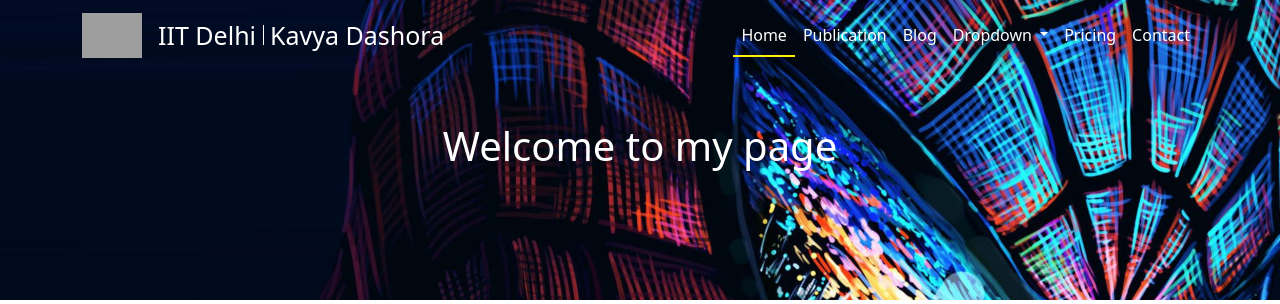
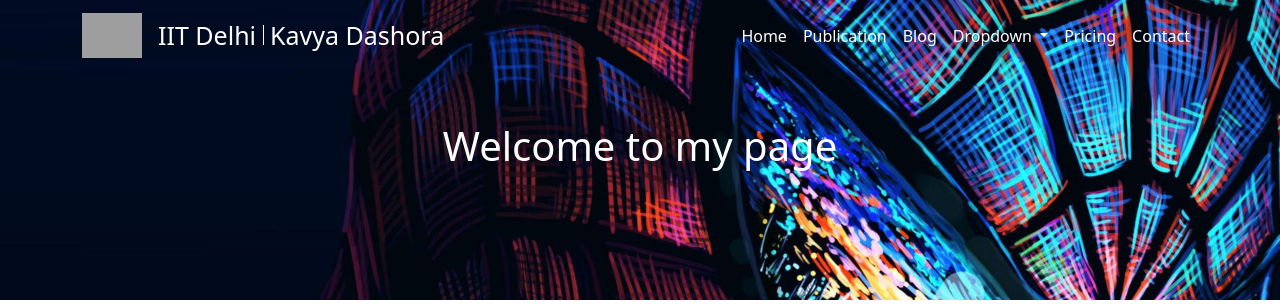
Before and after one commit to tarxn/personal_website, a PHP site: page /index.php in a window 1280 px wide. Shown: the top 304 px of the page. Run offline with PHP 8.4, Linux system fonts and the light colour scheme; grey boxes are pictures that could not be loaded.

```diff
--- a/header.php
+++ b/header.php
@@ -77,7 +77,7 @@
                 <div class="mx-auto"></div>
                 <ul class="navbar-nav">
                     <li class="nav-item">
-                        <a class="nav-link text-white" id="active_page"   href="#">Home</a>
+                        <a class="nav-link text-white" href="#">Home</a>
                     </li>
                     <li class="nav-item">
                         <a class="nav-link text-white" href="#">Publication</a>
```
